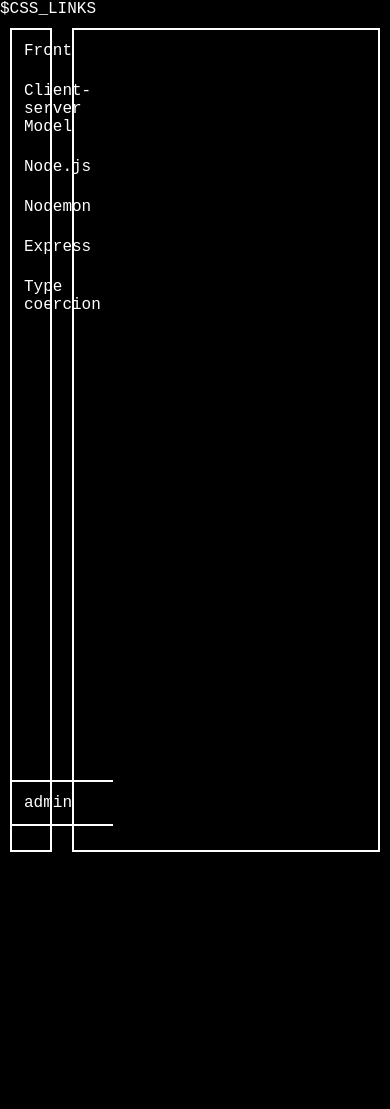
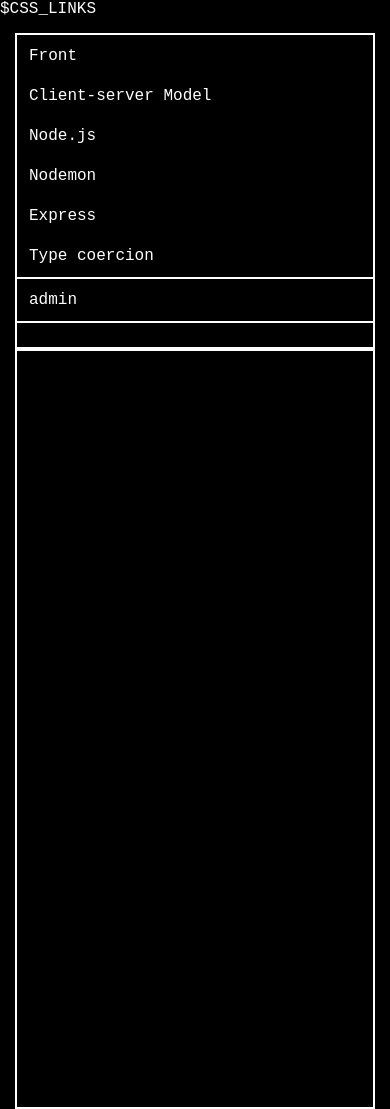
Before and after one commit to tomm8231/nodejs-mandatory-1, a website: page public/components/navbar/navbar.html in a window 390 px wide. Before the commit the page ends 862 px from the top, so only its background shows below. Drawn offline with Linux system fonts and the light colour scheme.

Commit message:
site made responsive

```diff
--- a/public/assets/css/styles.css
+++ b/public/assets/css/styles.css
@@ -46,6 +46,7 @@
     min-height: 100vh;
     max-height: 100vh;
     max-width: 100vw;
+    padding: 15px;
 }
 
 .sidebar {
@@ -58,6 +59,13 @@
     position: relative;
     min-height: 90vh;
 }
+
+.sidebar-div {
+    white-space: normal;
+
+}
+
+
 
 .nav-links ul {
     list-style: none;
@@ -196,3 +204,31 @@
     height: 0;
     width: 0;
 }
+
+
+
+@media screen and (max-width: 760px) {
+    .container {
+      grid-template-columns: 1fr; /* Change to a single column layout */
+      grid-template-areas:
+      "sidebar"
+      "content";
+    }
+
+    .sidebar {
+      grid-area: sidebar;
+      margin: 0; /* Remove margin to save space */
+      min-height: auto; /* Allow the sidebar to adjust its height based on content */
+    }
+
+    .content {
+      margin: 0; /* Remove margin to save space */
+      padding: 15px;
+    }
+
+    pre {
+        font-size: smaller;
+        word-break:break-word;
+
+    }
+  }
--- a/public/assets/js/main.js
+++ b/public/assets/js/main.js
@@ -11,7 +11,7 @@
 
         localStorage.setItem("selectedFont", isAltFont ? "alt-font" : "default-font")
 
-        fontToggle.innerText = "skift til " + ((localStorage.getItem("selectedFont")==="alt-font") ? "normal" : "dos") + " font"
+        fontToggle.innerText = ((localStorage.getItem("selectedFont")==="alt-font") ? "normal" : "dos") + " font"
 
         if (localStorage.getItem("selectedFont") === "default-font") {
             fontToggle.classList.add("alt-font")
@@ -31,6 +31,6 @@
         bodyElement.classList.add("alt-font")
     }
 
-    document.getElementById('fontToggle').innerText = "skift til " + ((localStorage.getItem("selectedFont")==="alt-font" || null) ? "normal" : "dos") + " font"
+    document.getElementById('fontToggle').innerText = ((localStorage.getItem("selectedFont")==="alt-font" || null) ? "normal" : "dos") + " font"
 
 })
```
Also changed, not shown: public/components/navbar/navbar.html (+0 -1 lines).
